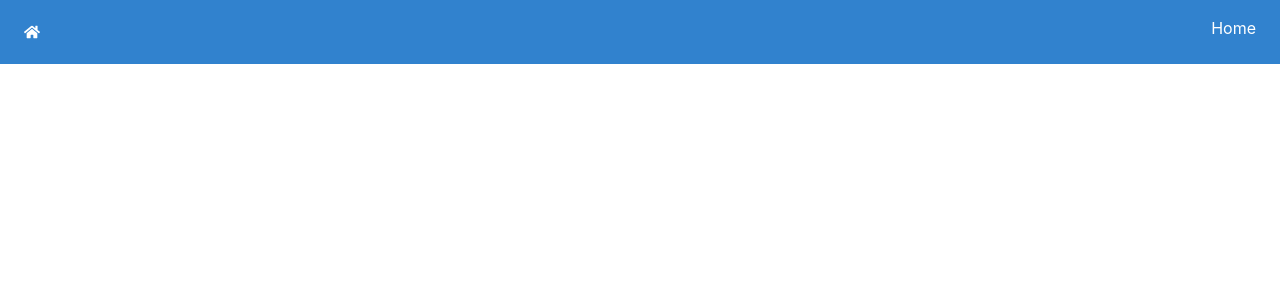
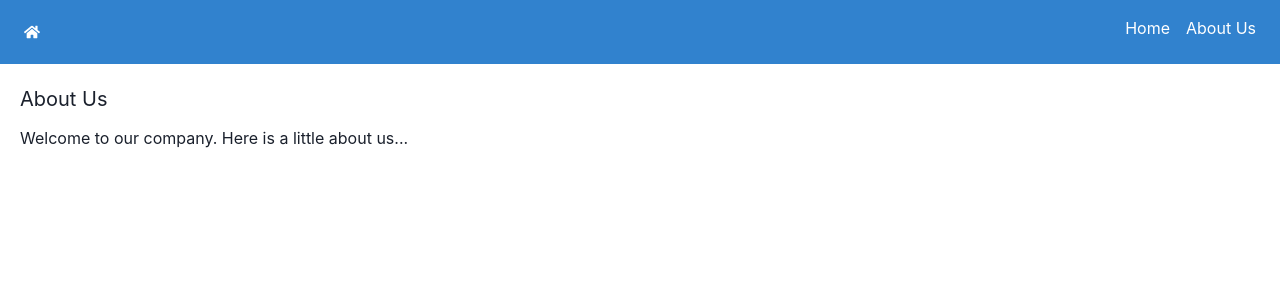
Before and after one commit to GPT-Engineer-App/my-personal-portal, a React (Vite) app: page /about-us in a window 1280 px wide. Before the commit this address had no page. Shown: the top 300 px of the page. Built offline with nearby package versions, Linux system fonts and the light colour scheme.

Commit message:
Added a new "About Us" page to the website, updated the navigation bar to include a link to this page, and added a route in the `App` component to handle navigation to the "About Us" page.
Prompt: Добавь в меню новую страницу О компании

```diff
--- a/src/App.jsx
+++ b/src/App.jsx
@@ -1,6 +1,7 @@
 import { Route, BrowserRouter as Router, Routes } from "react-router-dom";
 import Index from "./pages/Index.jsx";
-import Navbar from './components/Navbar';
+import Navbar from "./components/Navbar";
+import AboutUs from "./pages/AboutUs";
 
 function App() {
   return (
@@ -8,6 +9,7 @@ function App() {
       <Navbar />
       <Routes>
         <Route exact path="/" element={<Index />} />
+        <Route path="/about-us" element={<AboutUs />} />
       </Routes>
     </Router>
   );
--- a/src/components/Navbar.jsx
+++ b/src/components/Navbar.jsx
@@ -1,6 +1,6 @@
-import React from 'react';
-import { Box, Flex, Text, Link } from '@chakra-ui/react';
-import { FaHome } from 'react-icons/fa';
+import React from "react";
+import { Box, Flex, Text, Link } from "@chakra-ui/react";
+import { FaHome } from "react-icons/fa";
 
 function Navbar() {
   return (
@@ -9,7 +9,12 @@ function Navbar() {
         <FaHome />
       </Box>
       <Box>
-        <Link p="2">Home</Link>
+        <Link p="2" href="/">
+          Home
+        </Link>
+        <Link p="2" href="/about-us">
+          About Us
+        </Link>
       </Box>
     </Flex>
   );
--- /dev/null
+++ b/src/pages/AboutUs.jsx
@@ -0,0 +1,13 @@
+import React from "react";
+import { Box, Text } from "@chakra-ui/react";
+
+function AboutUs() {
+  return (
+    <Box p={5}>
+      <Text fontSize="xl">About Us</Text>
+      <Text mt={3}>Welcome to our company. Here is a little about us...</Text>
+    </Box>
+  );
+}
+
+export default AboutUs;
```
